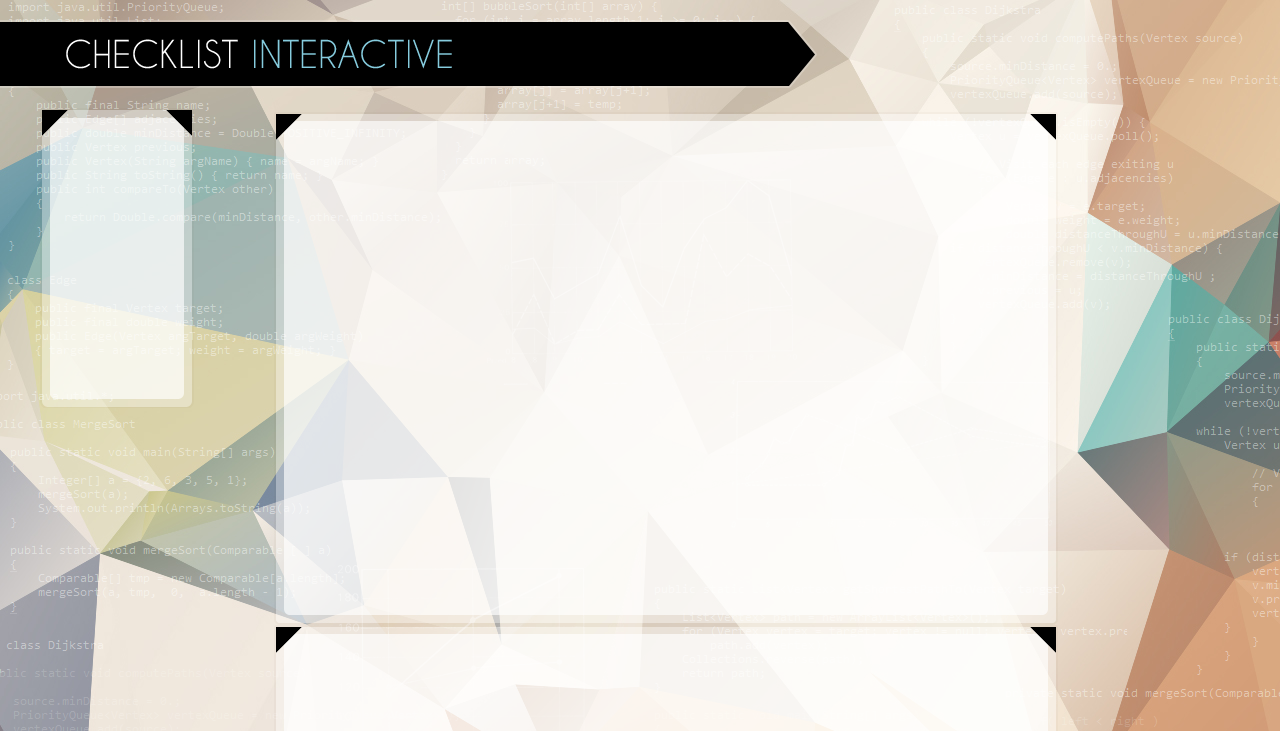
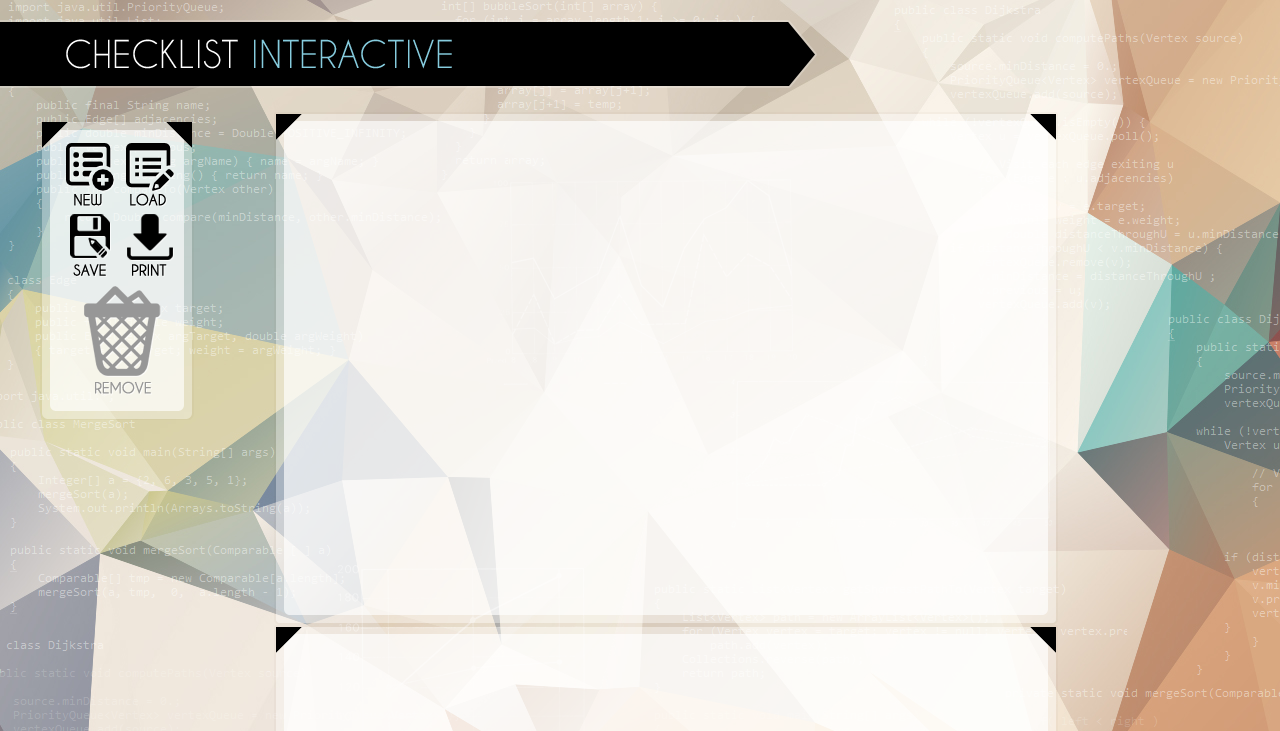
Before and after one commit to eric-chahin/CS5150, a PHP site: page / in a window 1280 px wide. Shown: the top 731 px of the page. Run offline with PHP 8.4, Linux system fonts and the light colour scheme; some libraries are stand-ins or nearby versions.

Commit message:
side buttons added

```diff
--- a/css/style.css
+++ b/css/style.css
@@ -48,13 +48,99 @@ body{
 }
 
 #sidebar{
+  top: 120px;
+  position: absolute;
   margin-left: 50px;
-  margin-top: 20px;
+ /* margin-top: 60px;*/
   background-image: url("../img/sidebar/sidebar_box.png");
   background-repeat:no-repeat;
   width: 160px;
   height: 300px;
   float:left;
+}
+
+#new{
+  background-image: url("../img/sidebar/icon_new.png");
+  width:60px;
+  height:70px;
+  margin-left: 10px;
+  margin-top: 20px;
+  float:left;
+  background-position: center;
+  background-repeat:no-repeat;
+}
+
+#load{
+  float:left;
+  width:60px;
+  height:70px;
+  /*margin-left: 10px;*/
+  margin-top: 20px;
+  background-image: url("../img/sidebar/icon_load.png");
+  background-position: center;
+  background-repeat:no-repeat;
+}
+
+#save{
+  float:left;
+  width:60px;
+  height:70px;
+  margin-left: 10px;
+  background-image: url("../img/sidebar/icon_save.png");
+  background-position: center;
+  background-repeat:no-repeat;
+}
+
+#print{
+  float:left;
+  width:60px;
+  height:70px;
+  background-image: url("../img/sidebar/icon_print.png");
+  background-position: center;
+  background-repeat:no-repeat;
+}
+
+#remove{
+  float:left;
+  width:120px;
+  height:120px;
+  background-image: url("../img/sidebar/icon_remove_grayed.png");
+  background-position: center;
+  background-repeat:no-repeat;
+  border-color: black;
+  padding-left: 25px;
+}
+
+.scrollclick:hover{
+    cursor: hand;
+    cursor: pointer;
+    opacity: .9;
+}
+
+.scrollclick:active{
+    cursor: hand;
+    cursor: pointer;
+    opacity: .5;
+}
+
+/*#new:active{
+  background-image: url("../img/sidebar/icon_new_selected.png");
+}
+#load:active{
+  background-image: url("../img/sidebar/icon_load_selected.png");
+}
+#save:active{
+  background-image: url("../img/sidebar/icon_save_selected.png");
+}
+#print:active{
+  background-image: url("../img/sidebar/icon_print_selected.png");
+}*/
+
+#sidebarContainer{
+  position: center;
+  height: 300px;
+  width: 160px;
+  padding-left: 10px;
 }
 
 
--- a/index.php
+++ b/index.php
@@ -49,6 +49,7 @@
   <script type="text/javascript" src="scripts/models/panel.js"></script>
   <script type="text/javascript" src="scripts/main.js"></script>
   <script type="text/javascript" src="scripts/magnific-popup.js"></script>
+  <script type="text/javascript" src="scripts/scrolling.js"></script>
 
 </head>
 
@@ -56,13 +57,15 @@
 
  <div class="titlebanner">
  </div>
- <nav id="sidebar">
-    <a id ="new" href=""></a>
-    <a id="load" href=""></a>
-    <a href="save"></a>
-    <a href="print"></a>
-    <a href="remove"></a>
-  </nav>
+ <div id="sidebar">
+    <div id="sidebarContainer">
+      <div  class="scrollclick" id ="new"></div>
+      <div class="scrollclick" id="load"></div>
+      <div  class="scrollclick" id="save"></div>
+      <div class="scrollclick" id="print"></div>
+      <div id="remove"></div>
+    </div>
+  </div>
 <div id="popup" class="white-popup mfp-with-anim mfp-hide">
   You may put any HTML here. This is dummy copy. It is not meant to be read.
   It has been placed here solely to demonstrate the look and feel of finished,
--- a/scripts/dragb.js
+++ b/scripts/dragb.js
@@ -77,6 +77,16 @@ function applyrun() {
     }
 
     dragSrc.style.opacity = '0.4';
+
+    //changing the trashbin to being selected
+    setTimeout(function(){
+      $("#remove").css("background-image", "url(/CS5150/img/sidebar/icon_remove_selected.png)");
+      $("#new").css("background-image", "url(/CS5150/img/sidebar/icon_new_grayed.png)");
+      $("#load").css("background-image", "url(/CS5150/img/sidebar/icon_load_grayed.png)");
+      $("#save").css("background-image", "url(/CS5150/img/sidebar/icon_save_grayed.png)");
+      $("#print").css("background-image", "url(/CS5150/img/sidebar/icon_print_grayed.png)");
+    }, 300)
+
   }
 
   function handleDragOver(e) {
@@ -192,6 +202,14 @@ function applyrun() {
         $(col).css( "background-image", "url(/CS5150/img/hexagon.png)");
       }
     });
+    //handling the scrollbar buttons
+    setTimeout(function(){
+      $("#remove").css("background-image", "url(/CS5150/img/sidebar/icon_remove_grayed.png)");
+      $("#new").css("background-image", "url(/CS5150/img/sidebar/icon_new.png)");
+      $("#load").css("background-image", "url(/CS5150/img/sidebar/icon_load.png)");
+      $("#save").css("background-image", "url(/CS5150/img/sidebar/icon_save.png)");
+      $("#print").css("background-image", "url(/CS5150/img/sidebar/icon_print.png)");
+    }, 300)
   }
 
   function attachColumnListener(col) {
```
Also changed, not shown: scripts/scrolling.js (added, +67 -0 lines), img/sidebar/icon_load.png (added), img/sidebar/icon_load_grayed.png (added), img/sidebar/icon_load_selected.png (added), img/sidebar/icon_new.png (added), img/sidebar/icon_new_grayed.png (added), img/sidebar/icon_new_selected.png (added), img/sidebar/icon_print.png (added), img/sidebar/icon_print_grayed.png (added), img/sidebar/icon_print_selected.png (added), img/sidebar/icon_remove.png (added), img/sidebar/icon_remove_grayed.png (added), img/sidebar/icon_remove_selected.png (added), img/sidebar/icon_save.png (added), 2 more files.
